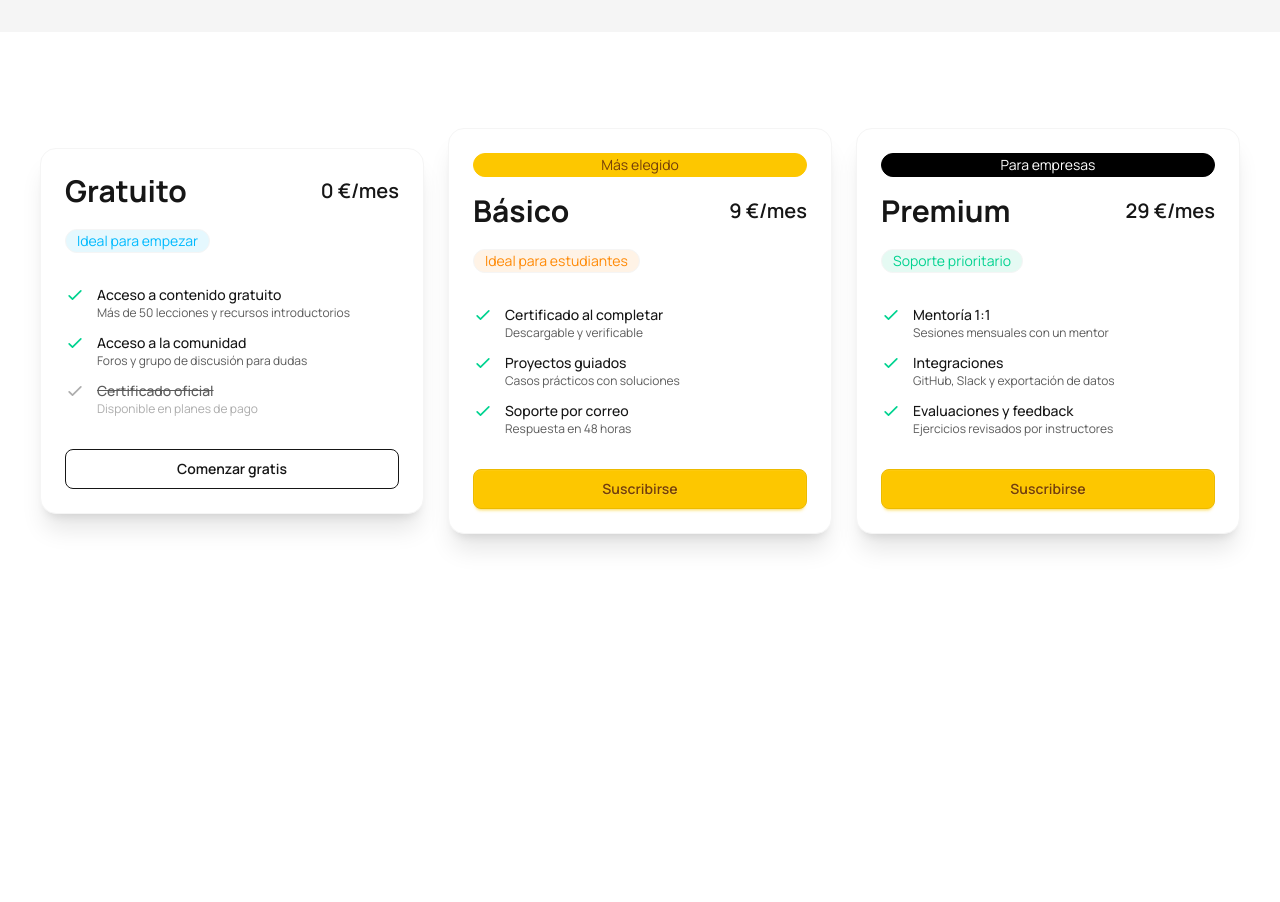
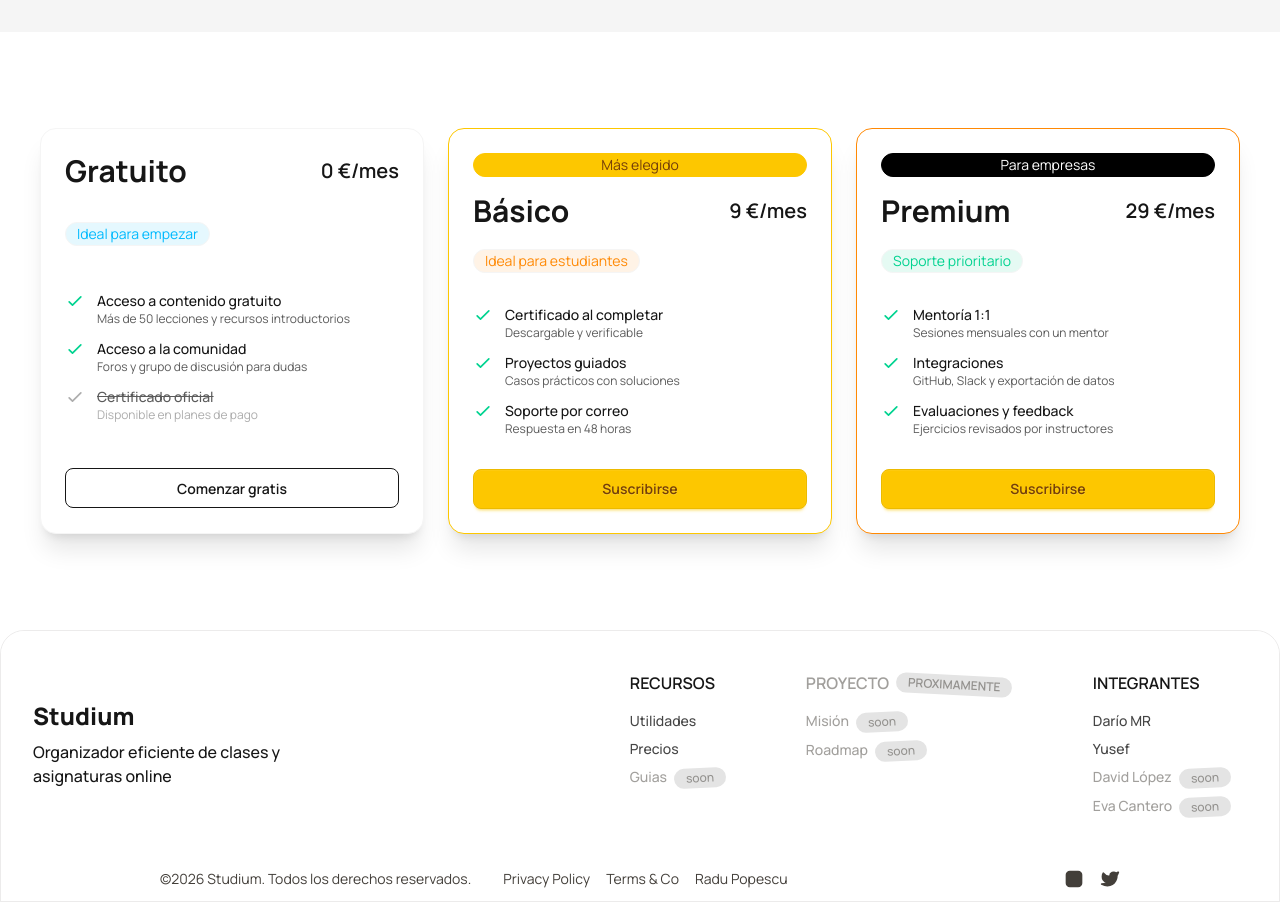
Before and after one commit to yuseflc/studium, a Next.js app: page / in a window 1280 px wide. Shown: the part 1960-2862 px from the top of the page. Before the commit the page ends 2590 px from the top, so only its background shows below. Built offline with nearby package versions, Linux system fonts and the light colour scheme; a web font is replaced by a local one.

Commit message:
[Design] Creado footer y arregladas tarjetas de pricing + responsive

```diff
--- a/src/app/(landing)/page.tsx
+++ b/src/app/(landing)/page.tsx
@@ -2,13 +2,14 @@ import Hero from "@/components/sections/Hero";
 import Features from "@/components/sections/Features";
 import Pricing from "@/components/sections/Pricing";
 import CustomersTableCard from "@/components/sections/FeaturesCard";
-
+import { Footer } from "@/components/sections/Footer";
 export default function Home() {
   return (
     <main className="flex-1 bg-base-100 h-full">
       <Hero />
       <Features />
       <Pricing />
+      <Footer />
     </main>
   );
 }
--- /dev/null
+++ b/src/components/sections/Footer.tsx
@@ -0,0 +1,124 @@
+import Link from 'next/link'
+
+import { IconBrandLinkedin, IconBrandTwitter } from "@tabler/icons-react";
+
+
+interface FooterLink {
+    name: string;
+    href: string;
+    disabled?: boolean;
+}
+interface FooterSection {
+    title: string;
+    disabled: boolean;
+    links: FooterLink[]
+}
+const footerSections = [
+    {
+        title: 'Recursos',
+        disabled: false,
+        links: [
+            { name: 'Utilidades', href: '/resources/freebies' },
+            { name: 'Precios', href: '/resources/tools' },
+            { name: 'Guias', href: '/resources/behavior-principles', disabled: true },
+        ],
+    },
+    {
+        title: 'Proyecto',
+        disabled: true,
+        links: [
+            { name: 'Misión', href: '/company/mission', disabled: true },
+            { name: 'Roadmap', href: '/company/ecosystem', disabled: true },
+        ],
+    },
+    {
+        title: 'Integrantes',
+        disabled: false,
+        links: [
+            { name: 'Darío MR', href: 'https://dmrstudio.dev/', disabled: false },
+            { name: 'Yusef', href: 'https://yuseflc.dev/', disabled: false },
+            { name: 'David López', href: '#', disabled: true },
+            { name: 'Eva Cantero', href: '#', disabled: true },
+        ],
+    },
+]
+export const Footer = () => {
+    const currentYear = new Date().getFullYear();
+
+    return (
+        <footer className="m-auto text-base-content border border-neutral/10 rounded-t-3xl max-w-sm lg:max-w-7xl mx-4 lg:mx-auto">
+            <div className="relative bg-white rounded-3xl mx-auto py-10 flex flex-col md:flex-row justify-between items-center gap-6 px-4 md:px-0">
+                <div className="flex flex-col md:flex-row items-center justify-between gap-4 md:gap-10 md:px-8 flex-1 w-full">
+                    <div className='flex flex-col items-start gap-2'>
+                        <Link
+                            href="/"
+                            className="flex flex-row gap-1 items-center justify-start text-2xl font-display font-extrabold text-base-content"
+                        >
+
+                            Studium
+                        </Link>
+                        <p className='font-medium w-full md:w-4/5 text-base-content'>Organizador eficiente de clases y asignaturas online</p>
+                    </div>
+
+                    <div className='flex flex-col md:mx-4 md:flex-row gap-2 md:gap-20 items-start md:items-start'>
+
+                        {footerSections.map((section: FooterSection) => (
+                            <div key={section.title} className='flex flex-col gap-1 md:gap-4'>
+                                <h4 className={`uppercase font-display text-md font-semibold ${section.disabled ? 'text-neutral/50' : 'text-base-content'}`}>
+                                    {section.title} {(section.disabled) && <span className='inline-flex  ml-1 py-0.5 px-3 bg-base-300 text-xs rounded-xl rotate-3'>proximamente</span>}
+                                </h4>
+                                <div className="flex flex-wrap md:flex-col gap-2 text-sm text-neutral items-start ">
+                                    {section.links.map(link => (
+                                        <Link
+                                            key={link.name}
+                                            href={link.href}
+                                            className={`whitespace-nowrap font-medium ${link.disabled ? 'pointer-events-none text-neutral/50' : 'text-base-content/80'}`}
+                                        >
+                                            {link.name} {link.disabled && <span className='inline-flex ml-1 py-0.5 px-3 bg-base-300 text-xs rounded-xl -rotate-3'>soon</span>}
+                                        </Link>
+                                    ))}
+                                </div>
+                            </div>
+                        ))}
+                    </div>
+
+                </div>
+            </div>
+            <div className="my-3 px-4 md:px-8 flex flex-col md:flex-row justify-between items-center md:items-center gap-4 text-sm text-neutral w-full max-w-5xl mx-auto">
+                <div className="flex flex-col sm:flex-row gap-2 sm:gap-8 items-center sm:items-center">
+                    <p className="whitespace-nowrap">
+                        ©{currentYear} Studium. Todos los derechos reservados.
+                    </p>
+                    <div className="flex flex-row gap-4">
+                        <Link href="/legal/privacy-policy">Privacy Policy</Link>
+                        <Link href="/legal/tos">Terms &#38; Co</Link>
+                        <Link href="https://www.linkedin.com/in/radu-a-popescu/">
+                            Radu Popescu
+                        </Link>
+                    </div>
+                </div>
+
+                <div className="flex gap-4 items-center">
+                    <a
+                        href="https://www.linkedin.com/in/radu-a-popescu/"
+                        target="_blank"
+                        rel="nofollow noopener"
+                        aria-label="Radu Popescu, Founder of ActivationLed Linkedin"
+                        className="hover:text-gray-900"
+                    >
+                        <IconBrandLinkedin className="w-5 h-5 fill-neutral" />
+                    </a>
+                    <a
+                        href="https://x.com/activation_guy"
+                        target="_blank"
+                        rel="nofollow noopener"
+                        aria-label="X (formerly Twitter)"
+                        className="hover:text-gray-900"
+                    >
+                        <IconBrandTwitter className="w-5 h-5 fill-neutral" />
+                    </a>
+                </div>
+            </div>
+        </footer>
+    );
+};
--- a/src/components/sections/Pricing.tsx
+++ b/src/components/sections/Pricing.tsx
@@ -1,8 +1,9 @@
 export default function Pricing() {
     return (
-        <section className="flex w-full items-center justify-center py-24 bg-base-100 gap-6">
-            <div className="card w-80 md:w-96 bg-base-100 shadow-xl border border-base-200">
-                <div className="card-body">
+        <section className="flex flex-col lg:flex-row w-full items-center lg:items-stretch justify-center py-24 bg-base-100 gap-6 px-4 space-between">
+
+            <div className="card w-full max-w-sm bg-base-100 shadow-xl border border-base-200">
+                <div className="card-body flex flex-col justify-between">
                     <div className="flex justify-between items-center">
                         <h2 className="text-2xl md:text-3xl font-bold text-base-content">Gratuito</h2>
                         <span className="text-xl font-semibold text-base-content">0 €/mes</span>
@@ -37,8 +38,8 @@ export default function Pricing() {
                 </div>
             </div>
 
-            <div className="card w-80 md:w-96 bg-base-100 shadow-xl border border-base-200">
-                <div className="card-body">
+            <div className="card w-full max-w-sm bg-base-100 shadow-xl border border-primary">
+                <div className="card-body flex flex-col justify-between">
                     <span className="badge badge-md badge-primary w-full text-center">Más elegido</span>
                     <div className="flex justify-between items-center mt-2">
                         <h2 className="text-2xl md:text-3xl font-bold text-base-content">Básico</h2>
@@ -74,8 +75,8 @@ export default function Pricing() {
                 </div>
             </div>
 
-            <div className="card w-80 md:w-96 bg-base-100 shadow-xl border border-base-200">
-                <div className="card-body">
+            <div className="card w-full max-w-sm bg-base-100 shadow-xl border border-secondary">
+                <div className="card-body flex flex-col justify-between">
                     <span className="badge badge-md badge-accent w-full text-center">Para empresas</span>
                     <div className="flex justify-between items-center mt-2">
                         <h2 className="text-2xl md:text-3xl font-bold text-base-content">Premium</h2>
```
